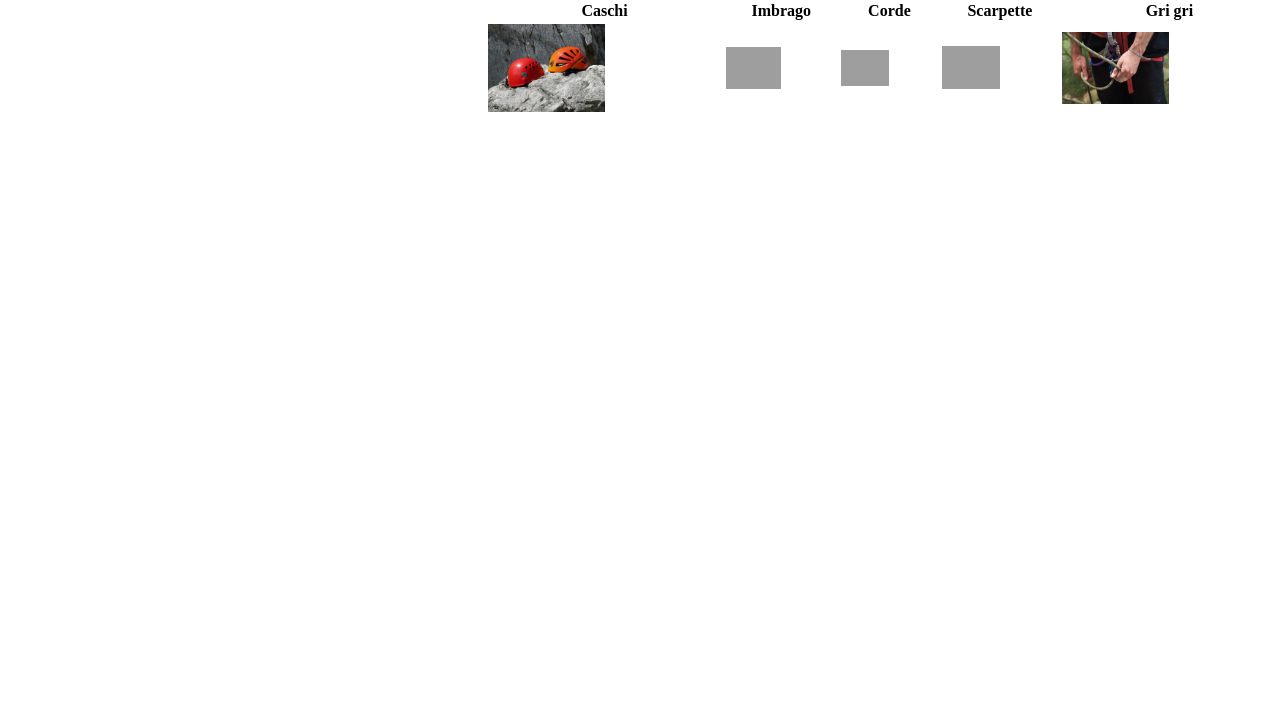
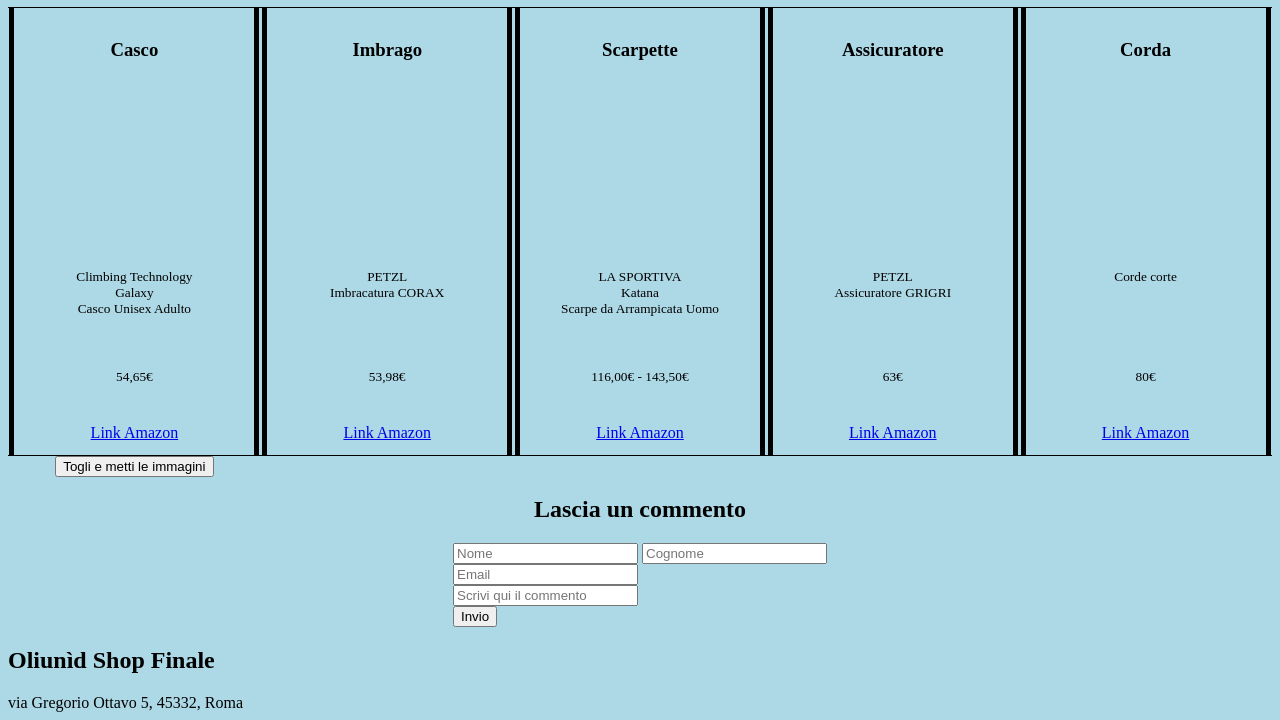
Before and after one commit to Aoblu87/M2-D6, a plain HTML site: page index.html in a window 1280 px wide. Shown: the part 81-801 px from the top of the page. Drawn offline with Linux system fonts and the light colour scheme; grey boxes are pictures that could not be loaded.

Commit message:
push. ci sono index2 e css2 in aggiunta che devono essere accorpati all'originale

```diff
--- a/index.html
+++ b/index.html
@@ -9,70 +9,171 @@
 </head>
 
 <body>
+
     <header>
-
         <div id="title-container">
-            <div id="title">
-
-                <h1>Climbing Store</h1>
-            </div>
+            <h1 id="title">Climbing Store</h1>
         </div>
     </header>
+
     <main>
+        <div id="table-container">
+            <div id="first-row" class="row">
 
-        <div id="table-container">
+                <div class="table-cell">
+                    <h3>Casco</h3>
 
-            <table >
-                <div id="product-container">
+                </div>
+                <div class="table-cell">
+                    <h3>Imbrago</h3>
 
-                    <tr>
-                        <div class="element-table">
+                </div>
+                <div class="table-cell">
+                    <h3>Scarpette</h3>
 
-                            <th>Caschi</th>
-                        </div>
-                        <div class="element-table">
-                            <div class="element-title">
+                </div>
+                <div class="table-cell">
+                    <h3>Assicuratore</h3>
 
-                                <th>Imbrago</th>
-                            </div>
-                        </div>
-                        <div class="element-table">
-                            <div class="element-title">
+                </div>
+                <div class="table-cell">
+                    <h3>Corda</h3>
 
-                                <th>Corde</th>
-                            </div>
-                        </div>
-                        <div class="element-table">
-                            <div class="element-title">
+                </div>
+            </div>
+            <div id="second-row" class="row">
 
-                                <th>Scarpette</th>
-                            </div>
-                        </div>
+                <div class="table-cell">
+                    <img src="assets/helmet_.jpg" alt="Casco">
+                </div>
+                <div class="table-cell">
+                    <img src="assets/harnesses.jpg" alt="Imbrago">
+                </div>
+                <div class="table-cell">
+                    <img src="assets/climbing-shoes.jpg" alt="Scarpette">
+                </div>
+                <div class="table-cell">
+                    <img src="assets/belayer.jpg" alt="Assicuratore">
+                </div>
+                <div class="table-cell">
+                    <img  src="assets/rope.jpg" alt="Corda">
+                </div>
+            </div>
 
-                        <div class="element-table">
-                            <div class="element-title">
+            <div id="third-row" class="row">
 
-                                <th>Gri gri</th>
-                            </div>
-                        </div>
-                    </tr>
-                    <div id="image-container">
+                <div class="table-cell">
+                    <p>Climbing Technology <br>Galaxy <br> Casco Unisex Adulto</p>
+                </div>
+                <div class="table-cell">
+                    <p>PETZL <br> Imbracatura CORAX</p>
+                </div>
+                <div class="table-cell">
+                    <p>LA SPORTIVA <br> Katana <br>Scarpe da Arrampicata Uomo</p>
+                </div>
+                <div class="table-cell">
+                    <p>PETZL <br> Assicuratore GRIGRI</p>
+                </div>
+                <div class="table-cell">
+                    <p>Corde corte</p>
+                </div>
+            </div>
 
-                        <td><img class="img-product" src="/assets/helmets-60080_1280.jpg" alt="Caschi"></td>
-                        <td><img class="img-product" src="/assets/harnesses.jpg" alt="Imbrago"></td>
-                        <td><img class="img-product" src="/assets/rope.jpg" alt="Corde"></td>
-                        <td><img class="img-product" src="/assets/climbing-shoes.jpg" alt="Scarpette"></td>
-                        <td><img class="img-product" src="/assets/grigri.jpg" alt="Gri gri"></td>
-                    </div>
+            <div id="fourth-row" class="row">
+
+                <div class="table-cell">
+                    <p> 54,65€</p>
                 </div>
-            </table>
+                <div class="table-cell">
+                    <p>53,98€</p>
+                </div>
+                <div class="table-cell">
+                    <p>116,00€ - 143,50€</p>
+                </div>
+                <div class="table-cell">
+                    <p>63€</p>
+                </div>
+                <div class="table-cell">
+                    <p>80€</p>
+                </div>
+            </div>
+
+            <div id="fifth-row" class="row">
+
+                <div class="table-cell">
+                    <a
+                        href="https://www.amazon.it/Climbing-Technology-Galaxy-Casco-Unisex/dp/B01BRYVIY4/ref=sr_1_6?keywords=casco%2Barrampicata&qid=1688806093&sr=8-6&th=1">
+                        Link Amazon</a>
+                </div>
+                <div class="table-cell">
+                    <a
+                        href="https://www.amazon.it/PETZL-Harness-Unisex-Adulto-Turchese/dp/B08PVYJVP6/ref=sr_1_5?keywords=imbrago%2Barrampicata&qid=1688806270&sprefix=imbrago%2Barrampict%2Caps%2C115&sr=8-5&th=1&psc=1">
+                        Link Amazon</a>
+                </div>
+                <div class="table-cell">
+                    <a
+                        href="https://www.amazon.it/Sportiva-Katana-Scarpa-Arrampicata-Yellow/dp/B079Y76R8X/ref=sr_1_12?__mk_it_IT=%C3%85M%C3%85%C5%BD%C3%95%C3%91&crid=286RB7858J9LD&keywords=scarpette+arrampicata&qid=1688806170&sprefix=scarpette+arrampicata%2Caps%2C120&sr=8-12">
+                        Link Amazon</a>
+                </div>
+                <div class="table-cell">
+                    <a href="https://www.amazon.it/Petzl-Grigri-Unisex-Pet_10076-PET_10076-Taglia/dp/B07MP53YHV/ref=sr_1_1?keywords=gri+gri&qid=1688820954&sr=8-1"> Link Amazon</a>
+                </div>
+                <div class="table-cell">
+                    <a href="https://www.amazon.it/EDELRID-Corda-Arrampicata-Sight-Verde/dp/B07QL9GJND/ref=sr_1_25?__mk_it_IT=%C3%85M%C3%85%C5%BD%C3%95%C3%91&crid=2SBNFN44BFNML&keywords=corda+arrampicata&qid=1688820994&sprefix=corda+arrampicata%2Caps%2C196&sr=8-25"> Link Amazon</a>
+                </div>
+            </div>
+
+        </div>
+        <div id="button">
+            <button onclick="changeClass()" type="button">Togli e metti le immagini </button>
+
+        </div>
+        <div id="comment-container">
+            <div id="comment-title">
+
+                <h2>Lascia un commento</h2>
+            </div>
+            <div id="form-box">
+
+                <form>
+                    <input type="text" id="name" name="name" placeholder="Nome">
+                    <input type="text" id="lastName" name="lastName" placeholder="Cognome"> <br>
+                    <input type="email" id="email" name="email" placeholder="Email"> <br>
+                    <input type="text " id="commment" name="comment" placeholder="Scrivi qui il commento">    <br>
+                    <button>Invio</button>
+                </form>
+            </div>
+
         </div>
 
     </main>
-    <footer></footer>
-    </body>
 
-    </html>
+    <footer>
+
+        <div id="shop-name">
+            <h2>Oliunìd Shop Finale</h2>
+
+        </div>
+        <div id="shop-address">
+            <span id="address">piazza Giuseppe Garibaldi 18
+                Finale Ligure, 17024
+                Italia</span>
+
+        </div>
+
+    </footer>
+
+
+
+
+
+
+
+<script src="script.js">   </script>
+
+</body>
+
+</html>
 
 <!-- // ESERCIZIO 1: Inserisci un tag h1 con il nome del tuo negozio
 // ESERCIZIO 2: Aggiungi una tabella con i 5 prodotti più in vista del tuo negozio
--- a/script.js
+++ b/script.js
@@ -1,22 +1,72 @@
-// Il tuo compito è creare un sito e-commerce per Smartphones.
-// L'homepage che stai per creare sarà la vetrina dei prodotti disponibili, con qualche informazione per ciascun prodotto.
-// Non sono richieste funzionalità di carrello/cassa.
-// - Completa gli esercizi dall'1 al 6 SOLAMENTE con HTML
-// - Completa gli altri esercizi con JS
 
-//ESERCIZI IN HTML
+// //ESERCIZI IN JS
 
-// ESERCIZIO 1: Inserisci un tag h1 con il nome del tuo negozio
-// ESERCIZIO 2: Aggiungi una tabella con i 5 prodotti più in vista del tuo negozio
-// ESERCIZIO 3: Aggiungi per ogni prodotto un'immagine, un titolo, una descrizione e un prezzo
-// ESERCIZIO 4: Per ogni elemento della tabella aggiungi un link di Amazon al prodotto esistente
-// ESERCIZIO 5: Aggiungi un footer con il nome e l'indirizzo del tuo negozio
-// ESERCIZIO 6: Aggiungi un campo testuale in cui l'utente può lasciare un commento su un prodotto (al momento non serve inserire nessuna "vera" funzionalità di POST/salvataggio!)
 
-//ESERCIZI IN JS
-// ESERCIZIO 7: Scrivi una funzione per cambiare il contenuto del tag h1 in qualcos'altro
-// ESERCIZIO 8: Scrivi una funzione per cambiare il colore di background della pagina
-// ESERCIZIO 9: Scrivi una funzione per cambiare l'indirizzo presente nel futuro in un altro, fittizio
-// ESERCIZIO 10: Scrivi una funzione per aggiungere una classe CSS ad ogni link Amazon della tabella
-// ESERCIZIO 11: Scrivi una funzione per aggiungere/togliere una classe CSS a tutte le immagini della tabella; questa classe deve modificare la visibilità/invisibilità dell'immagine
-// ESERCIZIO 12: Scrivi una funzione per cambiare il colore del prezzo di ogni prodotto in uno differente, ogni volta che viene invocata
+// // ESERCIZIO 7: Scrivi una funzione per cambiare il contenuto del tag h1 in qualcos'altro
+
+function changeTitle(){
+    document.querySelector('#title').innerHTML='Negozio di arrampicata'}
+ console.log(changeTitle())
+
+ // // ESERCIZIO 8: Scrivi una funzione per cambiare il colore di background della pagina
+
+ function changeColorPage() {
+    document.querySelector('body').style.backgroundColor = 'lightblue'
+
+}
+
+console.log(changeColorPage())
+// // ESERCIZIO 9: Scrivi una funzione per cambiare l'indirizzo presente nel futuro in un altro, fittizio
+
+function changeAddress(){
+    document.querySelector('#address').innerHTML='via Gregorio Ottavo 5, 45332, Roma'
+}
+
+console.log(changeAddress())
+
+
+// // ESERCIZIO 10: Scrivi una funzione per aggiungere una classe CSS ad ogni link Amazon della tabella
+
+function addClass(){
+
+    let links= document.querySelectorAll('a')
+
+    for(i=0;i<links.length;i++){
+
+    links[i].classList.add('link')}
+}
+
+addClass()
+
+
+
+
+
+// // ESERCIZIO 11: Scrivi una funzione per aggiungere/togliere una classe CSS a tutte le immagini della
+// tabella; questa classe deve modificare la visibilità/invisibilità dell'immagine
+
+function changeClass(){
+
+    let img= document.querySelectorAll('.table-cell img')
+
+    for(i=0;i<img.length;i++){
+
+
+
+    img[i].classList.toggle('imgHidden')}
+}
+
+changeClass()
+
+
+
+// // ESERCIZIO 12: Scrivi una funzione per cambiare il colore del prezzo di ogni prodotto
+// in uno differente, ogni volta che viene invocata
+
+
+function randomColor(){
+    const prezzi= document.querySelectorAll('#fourth-row p')
+    for(i=0;i<prezzi.length;i++){
+        prezzi[i]
+    }
+}
--- a/style/style.css
+++ b/style/style.css
@@ -1,76 +1,95 @@
-body {
-    margin: 0%;
-    padding: 0%;
-}
-
-header {
-    margin: 0%;
-    padding: 0%;
-}
-
-main {
-    margin: 0%;
-    padding: 0%;
-    display: flex;
-}
-
 #title-container {
     margin: 0%;
     padding: 0%;
     display: flex;
     justify-content: center;
-    width: 30%;
-}
-
-title {
-    margin: 0%;
-    padding: 0%;
 }
 
 #table-container {
     margin: 0%;
     padding: 0%;
     display: flex;
-    justify-content: center;
+    flex-wrap: wrap;
+    border-top: solid 1px black;
+    border-bottom: solid black 1px;
+}
+
+.row {
+    margin: 0%;
+    padding: 0%;
+    display: flex;
+    width: 100%;
     justify-content: space-around;
-    width: 100%;
+
 }
 
 
-#product-container {
+.table-cell {
+
+    margin: 0%;
+    padding: 1%;
+    width: 17%;
+    display: flex;
+    justify-content: center;
+    border-right: solid 5px black;
+    border-left: solid 5px black;
+
+
+
+}
+
+.table-cell p {
+    text-align: center;
+    font-size: 10pt;
+}
+
+img {
+    width: 78%;
+    height: auto;
+}
+
+.imgHidden{
+    visibility: hidden;
+}
+
+#button{
     margin: 0%;
     padding: 0%;
+    width: 20%;
     display: flex;
     justify-content: center;
 }
 
-.element-table {
-    margin: 0%;
-    padding: 0%;
-    display: flex;
-    justify-content: center;
-    width: 20%;
-}
-
-.element-title {
-    margin: 0%;
-    padding: 0%;
+#button button{
     display: flex;
     justify-content: center;
 }
+#comment-container{
+    display: flex;
+    flex-direction: column;
+    align-items: center;
+}
 
-#image-container {
+#comment
+{
+    width: 130%;
+    height: 20vh;
+    resize: none;
+}
+#footer {
+    display: flex;
+    flex-direction: column;
+    align-items: center;
+}
+
+#shop-name {
     margin: 0%;
     padding: 0%;
-    width: 80%;
-    display: flex;
-    justify-content: center;
+
 }
 
-.img-product {
+#shop-address {
     margin: 0%;
     padding: 0%;
-    width: 50%;
-    display: flex;
-    justify-content: center;
+
 }
--- /dev/null
+++ b/style/style2.css
@@ -0,0 +1,57 @@
+#title-container{
+    margin: 0%;
+    padding: 0%;
+    display: flex;
+    justify-content: center;
+}
+#table-container{
+    margin: 0%;
+    padding: 0%;
+    display: flex;
+    border-top: solid 1px black;
+    border-bottom: solid black 1px;
+}
+#column-a{
+    display: flex;
+    flex-direction: column;
+}
+.column{
+    margin: 0%;
+    padding: 0%;
+
+
+}
+
+
+.table-cell{
+
+    margin: 0%;
+    padding: 1%;
+
+    border-right: solid black 1px;
+    border-left: solid black 1px;
+}
+img{
+    width: 78%;
+    height: auto;
+}
+
+#column-c p{
+    font-size: 10pt;
+    text-align: center;
+}
+
+#footer{
+    display: flex;
+    flex-direction: column;
+}
+#shop-name{
+margin: 0%;
+padding: 0%;
+
+}
+#shop-address{
+    margin: 0%;
+    padding: 0%;
+
+}
```
Also changed, not shown: index2.html (added, +171 -0 lines), assets/grigri.jpg (deleted), assets/helmets-60080_1280.jpg (deleted), 7 other files.
